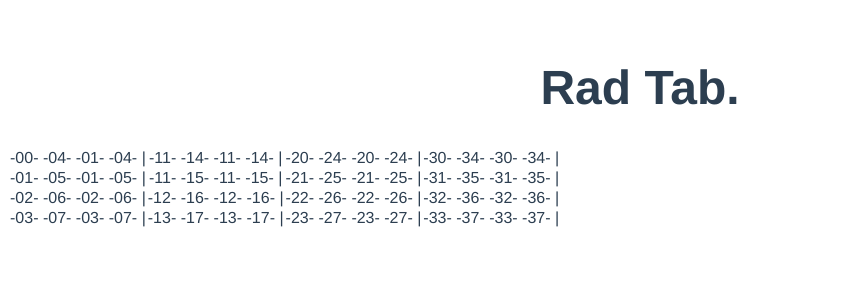
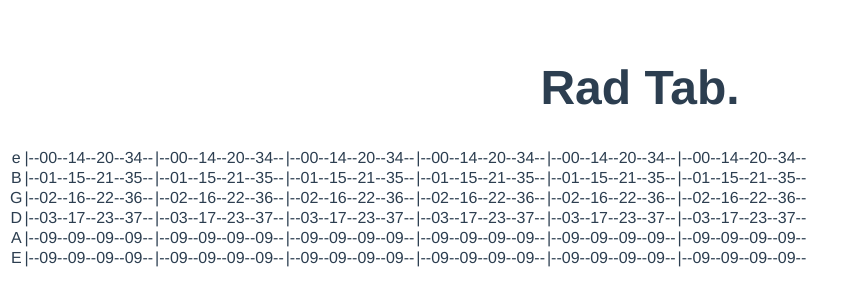
Before and after one commit to benjamin-warner/FabulousTabulous, a Vue app: page / in a window 1280 px wide. Shown: the top 306 px of the page, without its empty margins (0-859 px from the left). Built offline with nearby package versions, Linux system fonts and the light colour scheme.

Commit message:
6 strings wip

```diff
--- a/src/components/Measure.vue
+++ b/src/components/Measure.vue
@@ -2,16 +2,15 @@
   <div class="measure">
     <table>
       <tbody>
-        <tr v-for="(bar, barKey) in tab.bars" :key="barKey">
-          <td v-for="(beat, beatKey) in bar.beats" :key="beatKey">
-            <span v-for="(note, noteKey) in beat" :key="noteKey">
-              -{{tab.bars[beatKey].beats[noteKey][barKey]}}-
-            </span>|
+        <tr v-for="(string, stringKey) in tab.strings" :key="stringKey">{{string}}
+          <td v-for="(note, noteKey) in tab.strings" :key="noteKey">
+            |-<span v-for="(beat, beatKey) in tab.bars" :key="beatKey">-{{tab.bars[beatKey].beats[beatKey][stringKey]}}-</span>-
           </td>
         </tr>
       </tbody>
     </table>
   </div>
+  <!-- {{tab.bars[stringKey].beats[noteKey][barKey]}} -->
 </template>
 
 <script>
@@ -25,6 +24,14 @@ export default {
   data: function() {
     return {
       tab: {
+        strings:[
+          'e',
+          'B',
+          'G',
+          'D',
+          'A',
+          'E'
+        ],
         bars: [
           {
             beats: [
@@ -32,25 +39,33 @@ export default {
               '00',
               '01',
               '02',
-              '03'
+              '03',
+              '09',
+              '09'
             ],
             [
               '04',
               '05',
               '06',
-              '07'
+              '07',
+              '09',
+              '09'
             ],
               [
               '01',
               '01',
               '02',
-              '03'
+              '03',
+              '09',
+              '09'
             ],
             [
               '04',
               '05',
               '06',
-              '07'
+              '07',
+              '09',
+              '09'
             ]
             ]
           },
@@ -60,25 +75,33 @@ export default {
               '11',
               '11',
               '12',
-              '13'
+              '13',
+              '09',
+              '09'
             ],
             [
               '14',
               '15',
               '16',
-              '17'
+              '17',
+              '09',
+              '09'
             ],
               [
               '11',
               '11',
               '12',
-              '13'
+              '13',
+              '09',
+              '09'
             ],
             [
               '14',
               '15',
               '16',
-              '17'
+              '17',
+              '09',
+              '09'
             ]
             ]
           },
@@ -88,25 +111,33 @@ export default {
               '20',
               '21',
               '22',
-              '23'
+              '23',
+              '09',
+              '09'
             ],
             [
               '24',
               '25',
               '26',
-              '27'
+              '27',
+              '09',
+              '09'
             ],
             [
               '20',
               '21',
               '22',
-              '23'
+              '23',
+              '09',
+              '09'
             ],
             [
               '24',
               '25',
               '26',
-              '27'
+              '27',
+              '09',
+              '09'
             ]
             ]
           },
@@ -116,25 +147,33 @@ export default {
               '30',
               '31',
               '32',
-              '33'
+              '33',
+              '09',
+              '09'
             ],
             [
               '34',
               '35',
               '36',
-              '37'
+              '37',
+              '09',
+              '09'
             ],
             [
               '30',
               '31',
               '32',
-              '33'
+              '33',
+              '09',
+              '09'
             ],
             [
               '34',
               '35',
               '36',
-              '37'
+              '37',
+              '09',
+              '09'
             ]
             ],
           }
```
